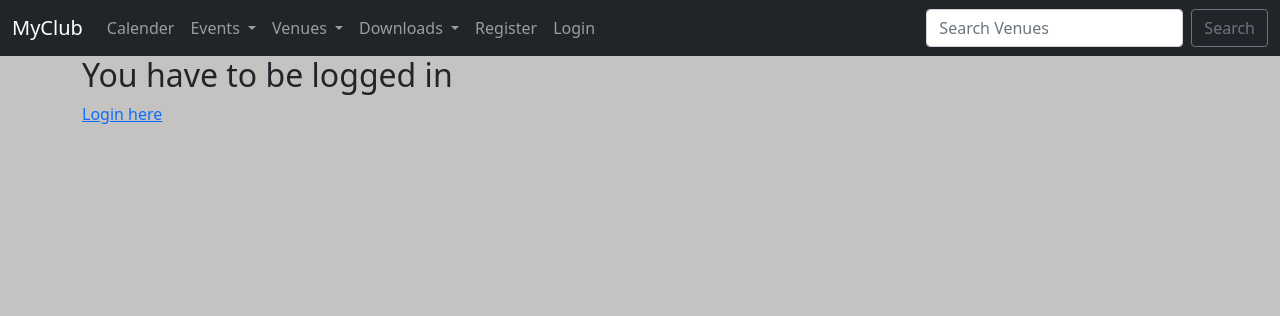
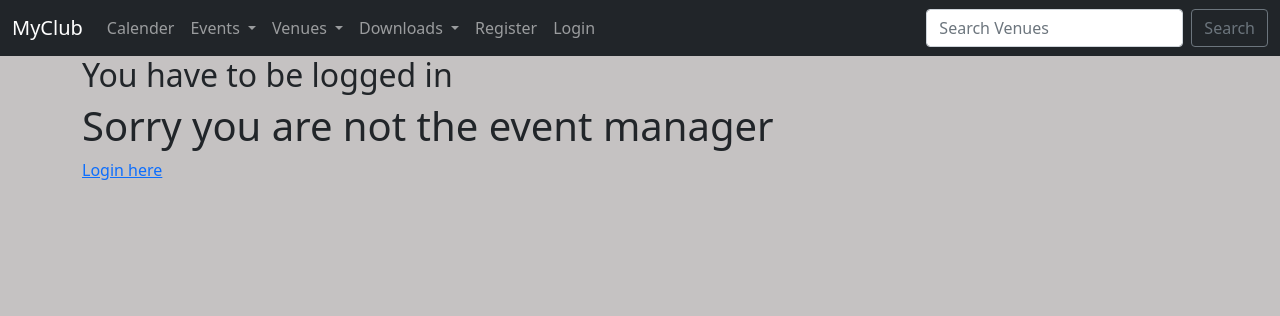
Before and after one commit to TimzOwen/events, a Django app: page /update_event/1 in a window 1280 px wide. Shown: the top 316 px of the page. Run offline with Django 4.2, Linux system fonts and the light colour scheme; tables that the repository leaves empty hold one stand-in row (values such as "Sample post").

Commit message:
event management update

```diff
--- a/events/templates/events/update_event.html
+++ b/events/templates/events/update_event.html
@@ -2,7 +2,10 @@
 {% block content %}
     {% if user.is_authenticated %}
         <h1>Update Event.......</h1><br>
-        <br>
+        Logged in User: {{ user }}<br>
+         Event Manager {{ event.manager }}<br>
+        {% if user == event.manager %}
+
             <form action="" method="POST">
                 {% csrf_token %}
                 {{ form.as_p }}
@@ -10,7 +13,12 @@
                 <input type="submit" value="Update" class="btn btn-secondary">
             </form>
         {% else %}
+            <h2>You can't update,Only Managers can update</h2>
+        {% endif %}
+    {% else %}
         <h2>You have to be logged in</h2>
+        <h1>Sorry you are not the event manager</h1>
+
         <a href="{% url 'login' %}">Login here</a>
     {% endif %}
 {% endblock %}
```
Also changed, not shown: events/templates/events/event_list.html (+6 -4 lines). Lines whose indentation alone changed are shown as unchanged.
